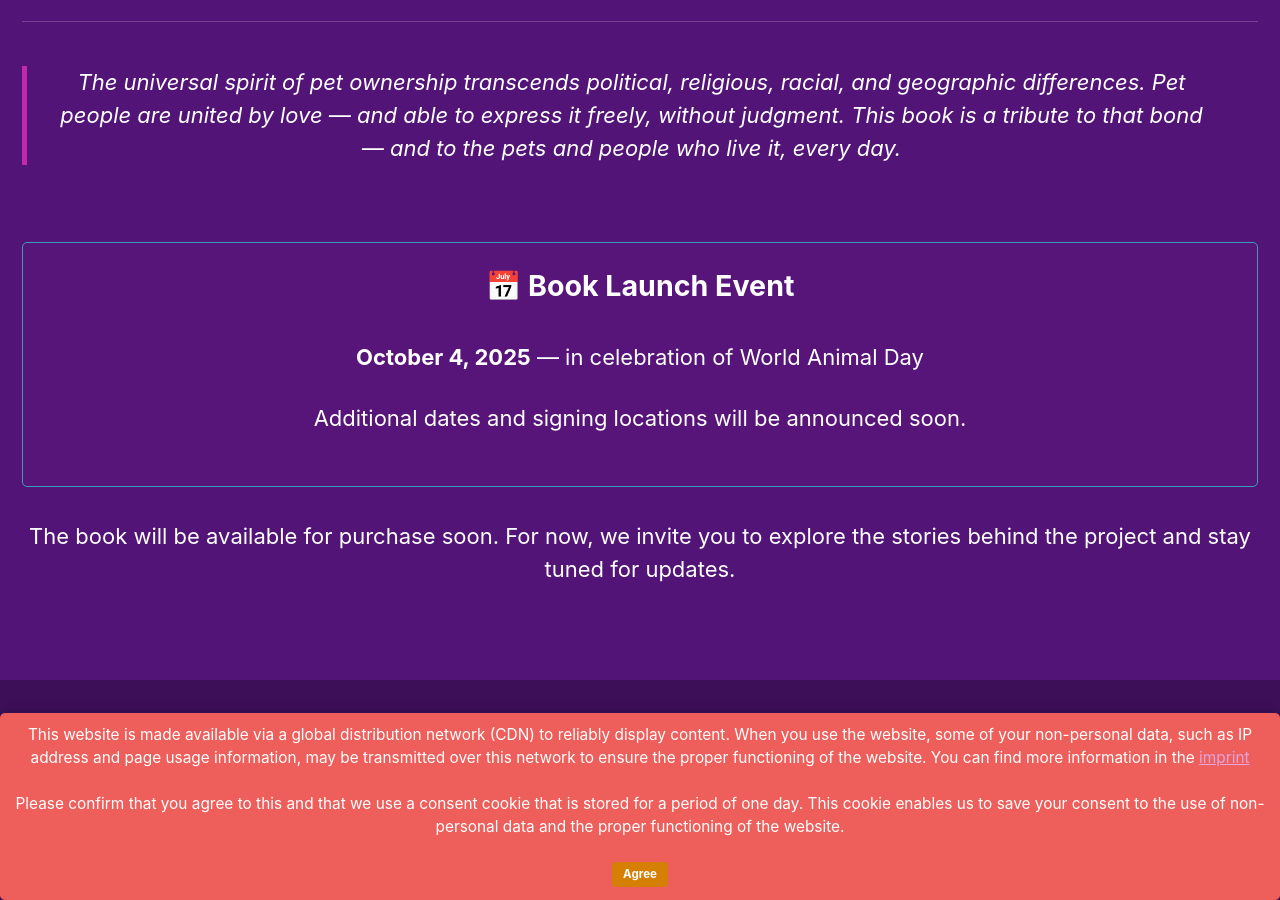
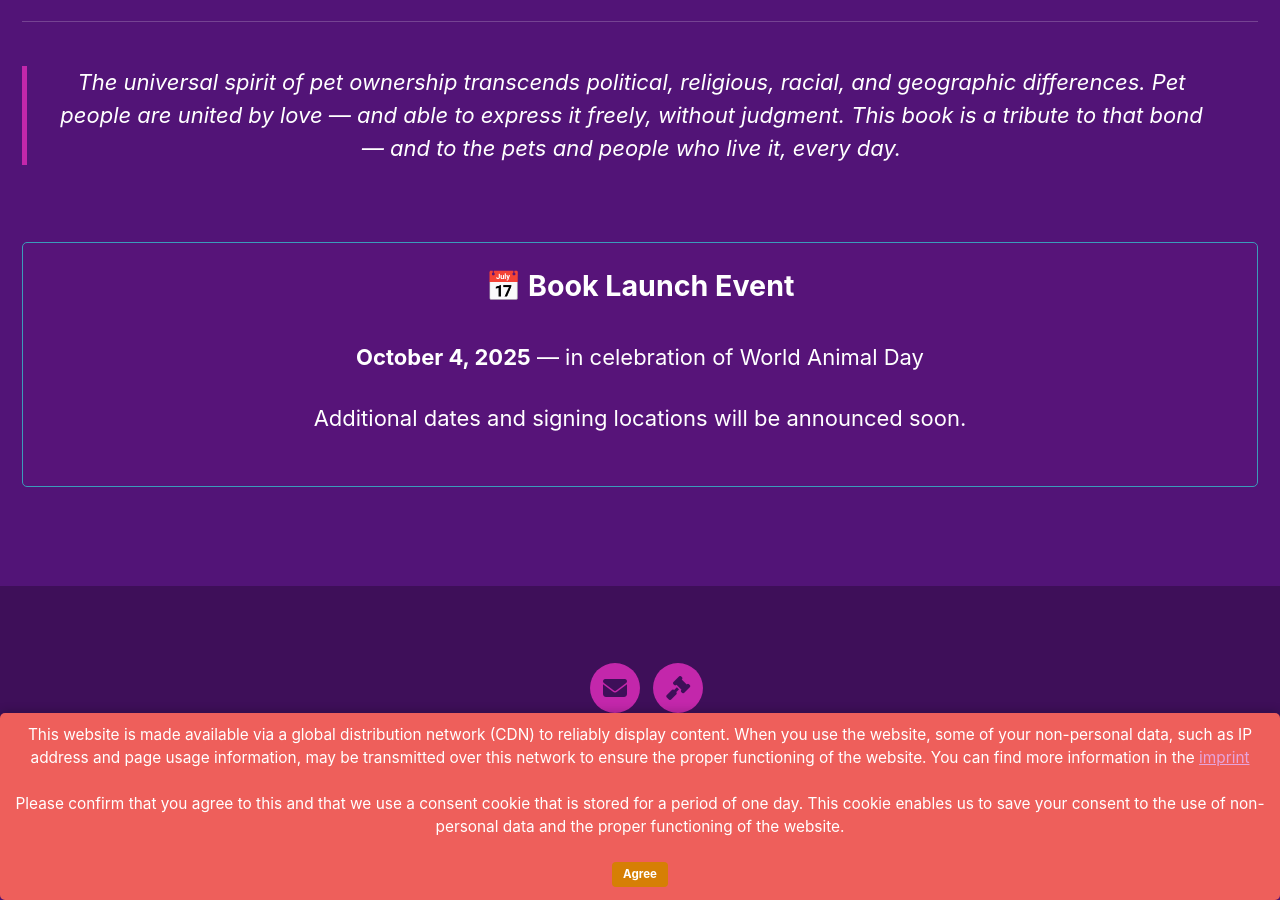
Before and after one commit to perstarke-webdev/puppps-by-joan, a Jekyll site: the page built from _pages/book.html, in a window 1280 px wide and 900 px high, scrolled down 1515 px. Built offline with Jekyll 4.4.1, drawn with Linux system fonts in a browser that asks for light colours; cached includes are drawn as plain includes.

Commit message:
pre launch call steps

```diff
--- a/_layouts/default.html
+++ b/_layouts/default.html
@@ -20,6 +20,7 @@
   <head>
     {% include head.html %}
     {% include head/custom.html %}
+    <script defer data-domain="puppps.us" src="https://plausible.io/js/script.js"></script>
   </head>
 
   <body class="layout--{{ page.layout | default: layout.layout }}{% if page.classes or layout.classes %}{{ page.classes | default: layout.classes | join: ' ' | prepend: ' ' }}{% endif %}">
--- a/_pages/book.html
+++ b/_pages/book.html
@@ -10,7 +10,7 @@
     overlay_filter: rgba(0, 0, 0, 0.2)
     actions:
       - label: "Buy The Book on Amazon"
-        url: "https://www.amazon.com/placeholder-book-link"
+        url: "https://a.co/d/8lwDu38"
         blank: true
 
 excerpt: "A collection of heartfelt, humorous, and true stories from the frontlines of pet life — inspired by Joan’s years at POSH Pet Boutique."
@@ -32,7 +32,7 @@
         <p>
             Wherever you live, and whoever your furry family members may be, this book is a celebration of the deep emotional bond we share with animals.
         </p>
-        <a href="https://www.amazon.com/placeholder-book-link" class="btn btn--primary" target="_blank" rel="noopener noreferrer">Buy The Book on Amazon</a>
+        <a href="https://a.co/d/8lwDu38" class="btn btn--primary" target="_blank" rel="noopener noreferrer">Buy The Book on Amazon</a>
     </div>
 </div>
 
@@ -52,7 +52,3 @@
     <p>Additional dates and signing locations will be announced soon.</p>
 </div>
 <br>
-
-<p data-aos="fade-up">
-    The book will be available for purchase soon. For now, we invite you to explore the stories behind the project and stay tuned for updates.
-</p>
```
Also changed, not shown: 2 other files.
